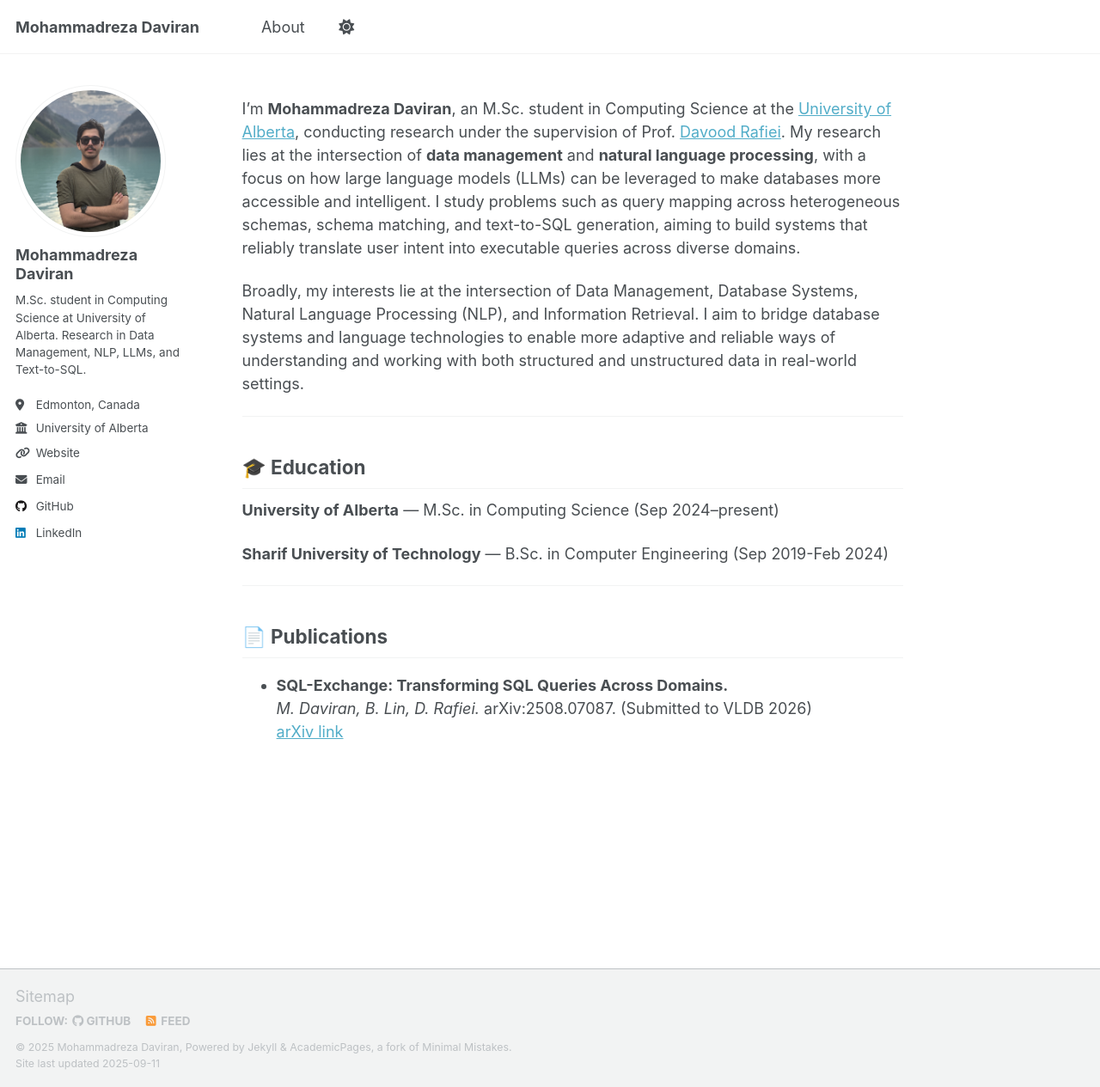
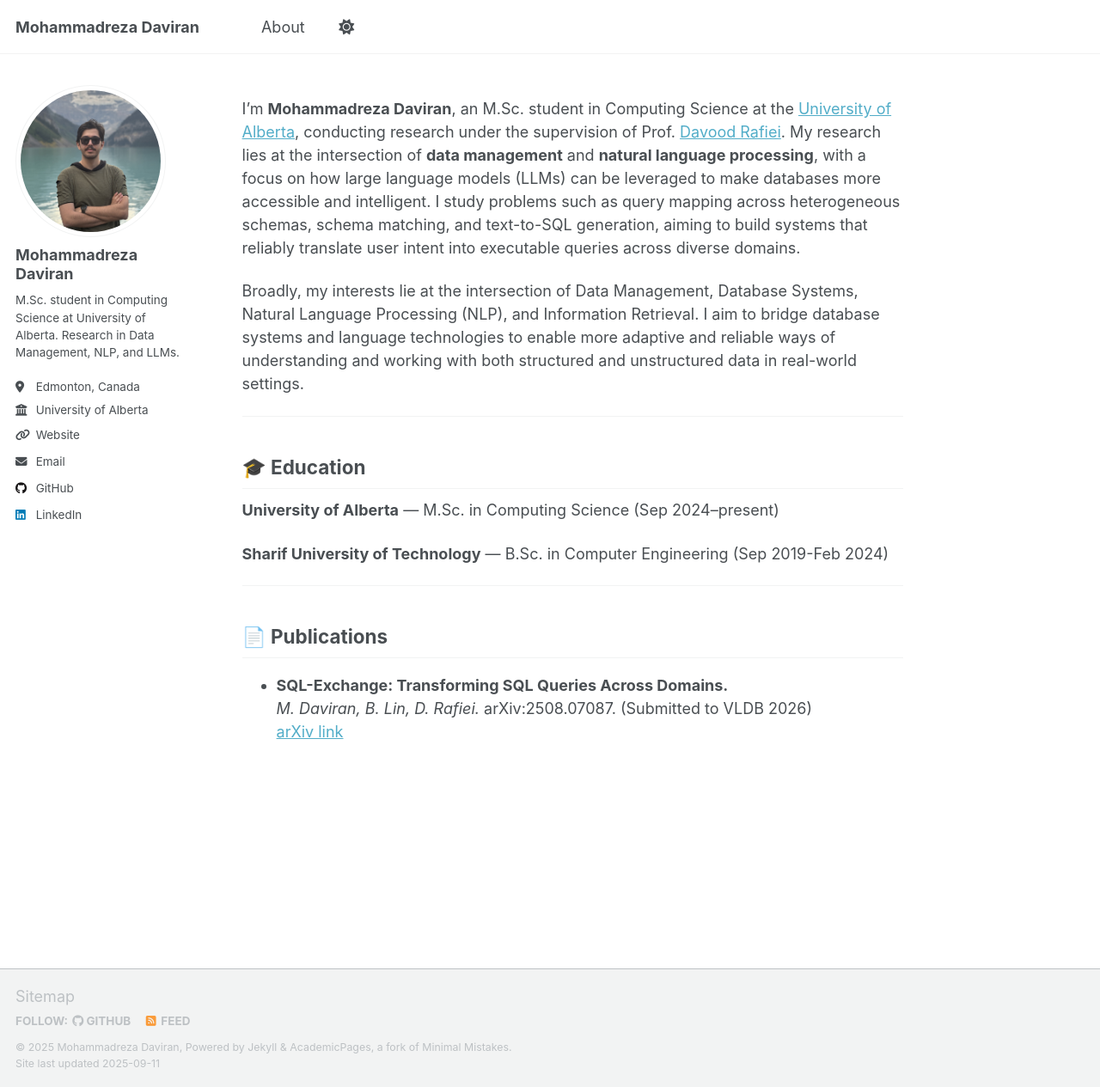
Before and after one commit to mmdrez4/mmdrez4.github.io, a Jekyll site: the page built from _pages/about.md, in a window 1280 px wide and 1265 px high. Shown: the whole window at 86% size. Built offline with Jekyll 4.4.1, drawn with Linux system fonts in a browser that asks for light colours; a script that is not in the unit is left out.

Commit message:
Update _config.yml

```diff
--- a/_config.yml
+++ b/_config.yml
@@ -4,7 +4,7 @@ site_theme               : "default"
 title                    : "Mohammadreza Daviran"
 title_separator          : "-"
 name                     : &name "Mohammadreza Daviran"
-description              : &description "M.Sc. student in Computing Science at University of Alberta. Research in Data Management, NLP, LLMs, and Text-to-SQL."
+description              : &description "M.Sc. student in Computing Science at University of Alberta. Research in Data Management, NLP, and LLMs."
 url                      : "https://mmdrez4.github.io"
 baseurl                  : ""
 repository               : "mmdrez4/mmdrez4.github.io"
@@ -14,7 +14,7 @@ author:
   avatar           : "profile_2.jpg"
   name             : "Mohammadreza Daviran"
   # pronouns         : "he/him"
-  bio              : "M.Sc. student in Computing Science at University of Alberta. \n Research in Data Management, NLP, LLMs, and Text-to-SQL."
+  bio              : "M.Sc. student in Computing Science at University of Alberta. Research in Data Management, NLP, and LLMs."
   location         : "Edmonton, Canada"
   employer         : "University of Alberta"
   uri              : "https://www.ualberta.ca/en"
```
